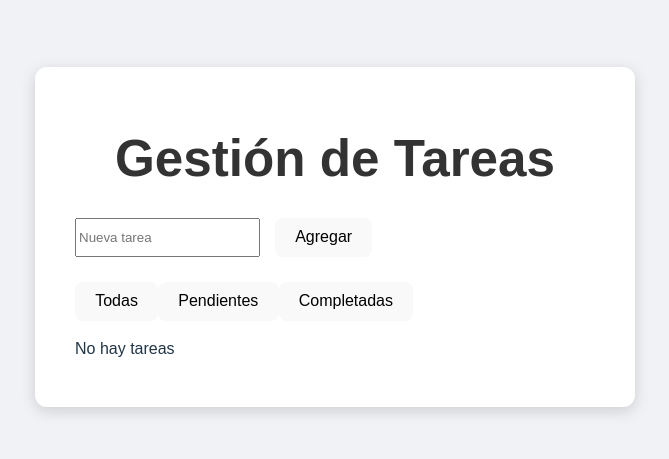
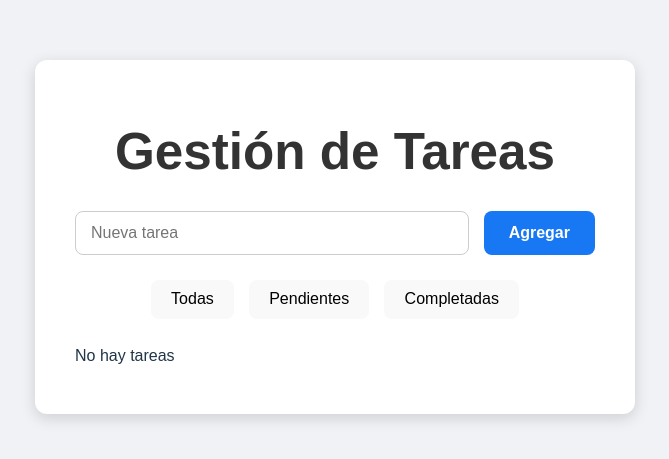
Before and after one commit to allanperez08/ProgramacionWeb, a React (Vite) app: page / in a window 1280 px wide. Shown: the part 163-622 px from the top of the page, without its empty margins (345-1014 px from the left). Built offline with nearby package versions, Linux system fonts and the light colour scheme.

Commit message:
layouts of buttons

```diff
--- a/src/App.css
+++ b/src/App.css
@@ -30,3 +30,40 @@ h1 {
   gap: 15px;
   margin-bottom: 25px;
 }
+
+.task-input input {
+  flex: 1;
+  padding: 12px 15px;
+  border-radius: 8px;
+  border: 1px solid #ccc;
+  font-size: 1rem;
+  outline: none;
+  transition: border-color 0.2s;
+}
+
+.task-input input:focus {
+  border-color: #1877f2;
+}
+
+.task-input button {
+  padding: 12px 25px;
+  border: none;
+  background-color: #1877f2;
+  color: white;
+  border-radius: 8px;
+  cursor: pointer;
+  font-size: 1rem;
+  font-weight: bold;
+  transition: background-color 0.2s;
+}
+
+.task-input button:hover {
+  background-color: #165cdb;
+}
+
+.filters {
+  display: flex;
+  justify-content: center;
+  gap: 15px;
+  margin-bottom: 25px;
+}
```
